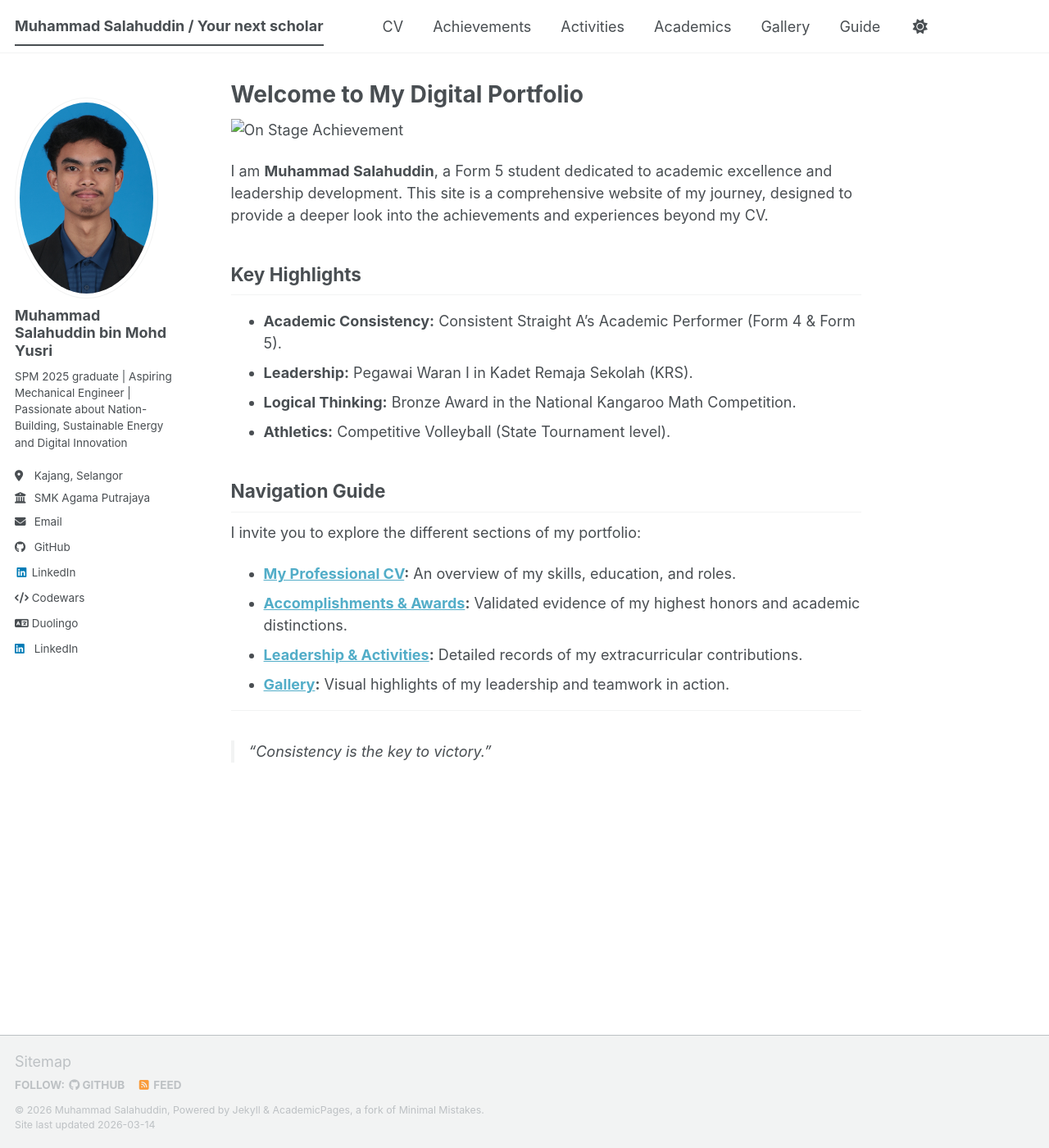
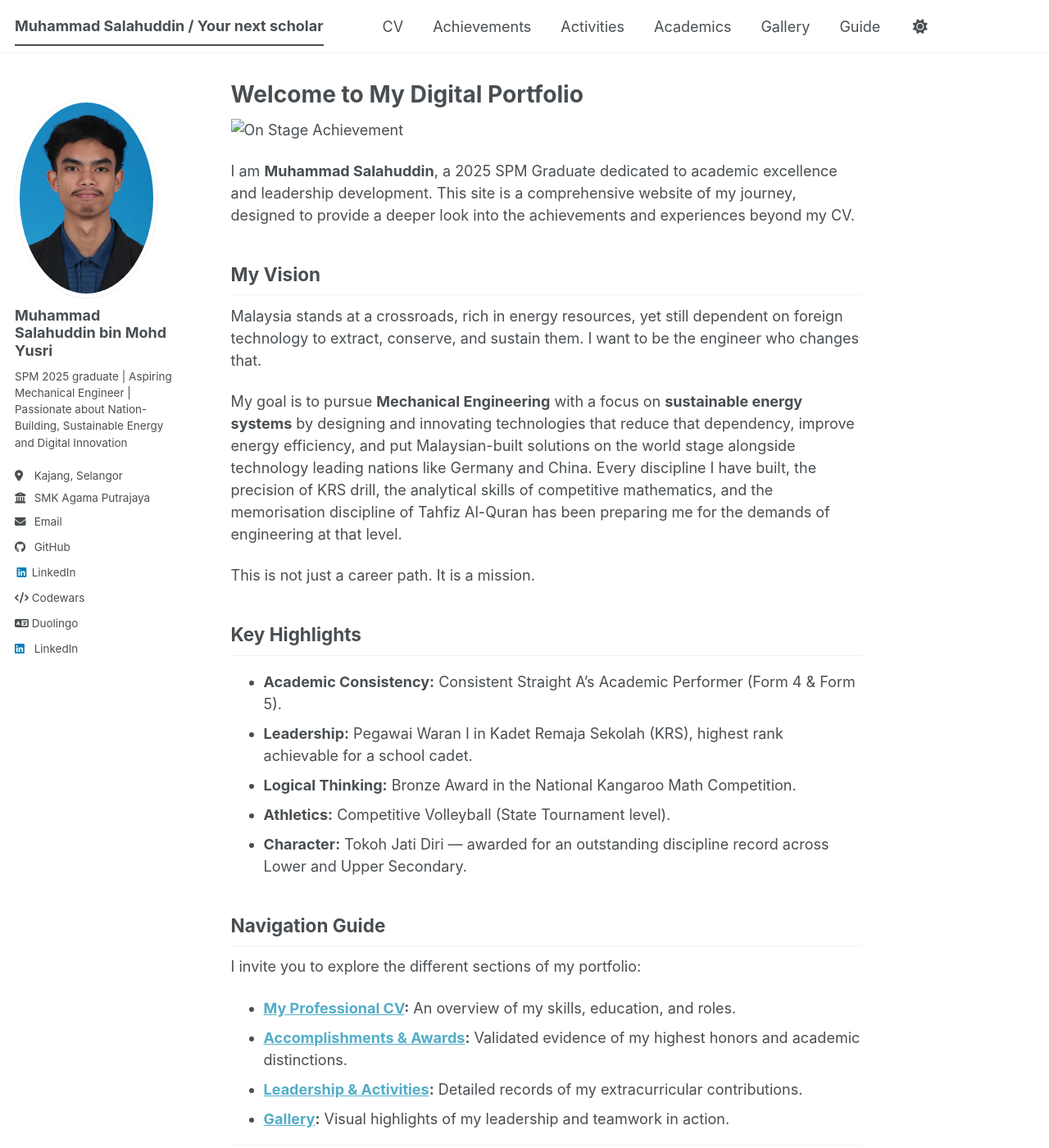
Before and after one commit to msalahuddinyusri20/msalahuddinyusri20.github.io, a Jekyll site: the page built from _pages/about.md, in a window 1280 px wide and 1400 px high. Shown: the whole window at 82% size. Built offline with Jekyll 4.4.1, drawn with Linux system fonts in a browser that asks for light colours; a script bundle is joined from its source files by our own code; library files that are not in the unit come from our copies.

Commit message:
Claude help

```diff
--- a/_pages/about.md
+++ b/_pages/about.md
@@ -9,13 +9,26 @@ redirect_from:
 
 ![On Stage Achievement](image/pentas.jpg)
 
-I am **Muhammad Salahuddin**, a Form 5 student dedicated to academic excellence and leadership development. This site is a comprehensive website of my journey, designed to provide a deeper look into the achievements and experiences beyond my CV.
+I am **Muhammad Salahuddin**, a 2025 SPM Graduate dedicated to academic excellence and leadership development. This site is a comprehensive website of my journey, designed to provide a deeper look into the achievements and experiences beyond my CV.
+
+## My Vision
+
+Malaysia stands at a crossroads, rich in energy resources, yet still dependent on foreign
+technology to extract, conserve, and sustain them. I want to be the engineer who changes that.
+
+My goal is to pursue **Mechanical Engineering** with a focus on **sustainable energy systems** by designing and innovating technologies that reduce that dependency, improve energy efficiency,
+and put Malaysian-built solutions on the world stage alongside technology leading nations like Germany and China. Every discipline I have built, the precision of KRS drill, the analytical skills of competitive
+mathematics, and the memorisation discipline of Tahfiz Al-Quran has been preparing me for the demands of
+engineering at that level.
+
+This is not just a career path. It is a mission.
 
 ## Key Highlights
 * **Academic Consistency:** Consistent Straight A's Academic Performer (Form 4 & Form 5).
-* **Leadership:** Pegawai Waran I in Kadet Remaja Sekolah (KRS).
+* **Leadership:** Pegawai Waran I in Kadet Remaja Sekolah (KRS), highest rank achievable for a school cadet.
 * **Logical Thinking:** Bronze Award in the National Kangaroo Math Competition.
 * **Athletics:** Competitive Volleyball (State Tournament level).
+* **Character:** Tokoh Jati Diri — awarded for an outstanding discipline record across Lower and Upper Secondary.
 
 ## Navigation Guide
 I invite you to explore the different sections of my portfolio:
```
